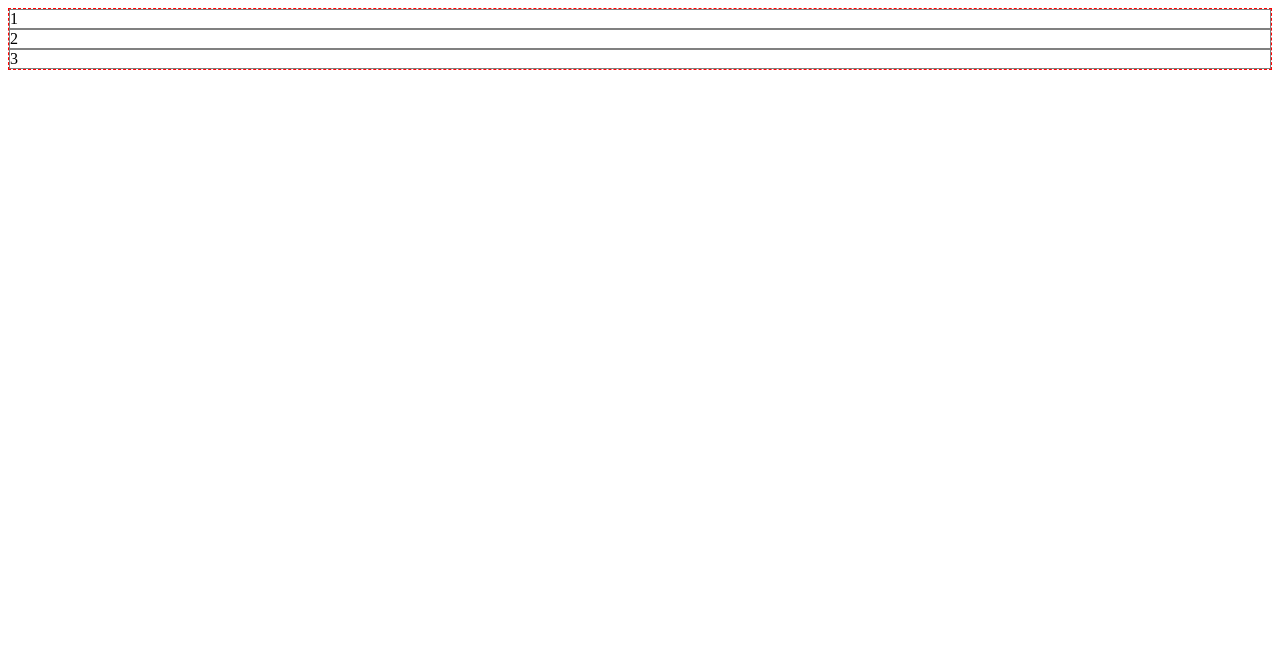
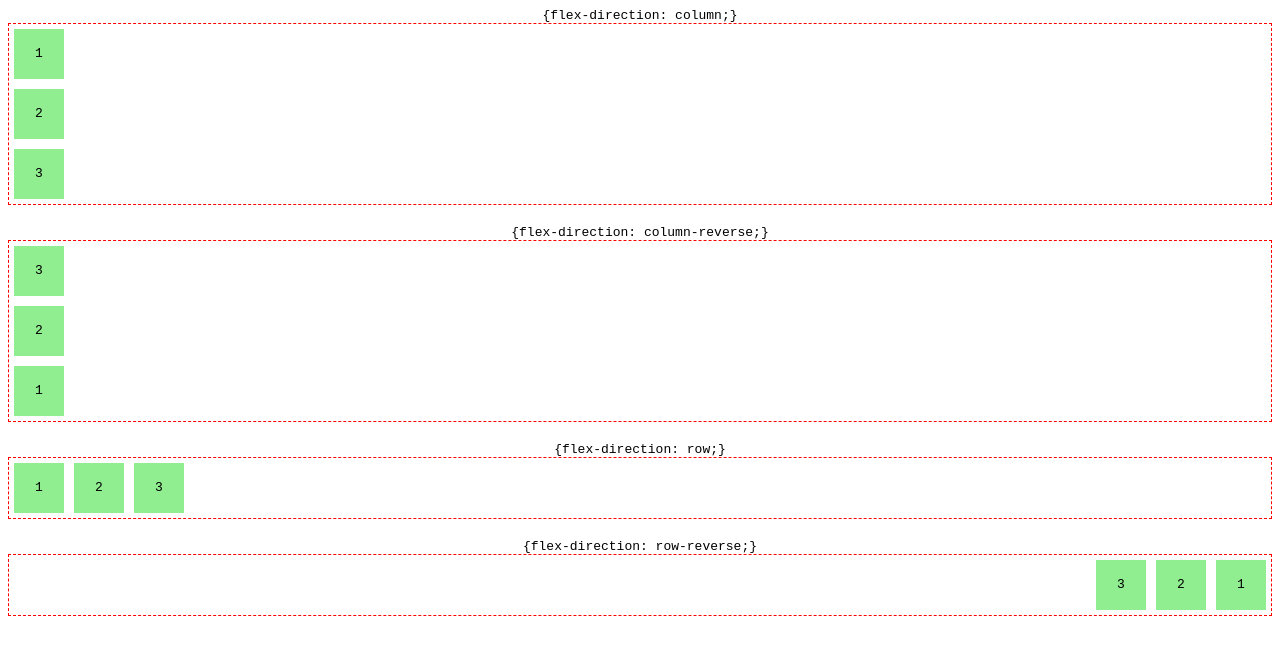
Before and after one commit to developer-2023/wd090, a plain HTML site: page index.html in a window 1280 px wide. Drawn offline with Linux system fonts and the light colour scheme.

Commit message:
Update index.html

```diff
--- a/index.html
+++ b/index.html
@@ -5,18 +5,58 @@
     <meta name="viewport" content="width=device-width, initial-scale=1.0">
     <title>Document</title>
     <style>
+        body {
+            font-family: monospace;
+            text-align: center;
+        }
         .container {
             display: flex;
+            border: 1px dashed red;
+            margin-bottom: 20px;
+        }
+        .container div {
+            width: 50px;
+            height: 50px;
+            margin: 5px;
+            background-color: lightgreen;
+            line-height: 50px; /* to align text vertically */
+            text-align: center;
+        }
+        .direction-column {
             flex-direction: column;
-            border: 1px dashed red;
         }
-        div {
-            border: 1px solid grey;
+        .direction-column-reverse {
+            flex-direction: column-reverse;
+        }
+        .direction-row {
+            flex-direction: row;
+        }
+        .direction-row-reverse {
+            flex-direction: row-reverse;
         }
     </style>
 </head>
 <body>
-    <div class="container">
+    {flex-direction: column;}
+    <div class="container direction-column">
+        <div>1</div>
+        <div>2</div>
+        <div>3</div>
+    </div>
+    {flex-direction: column-reverse;}
+    <div class="container direction-column-reverse">
+        <div>1</div>
+        <div>2</div>
+        <div>3</div>
+    </div>
+    {flex-direction: row;}
+    <div class="container direction-row">
+        <div>1</div>
+        <div>2</div>
+        <div>3</div>
+    </div>
+    {flex-direction: row-reverse;}
+    <div class="container direction-row-reverse">
         <div>1</div>
         <div>2</div>
         <div>3</div>
```
